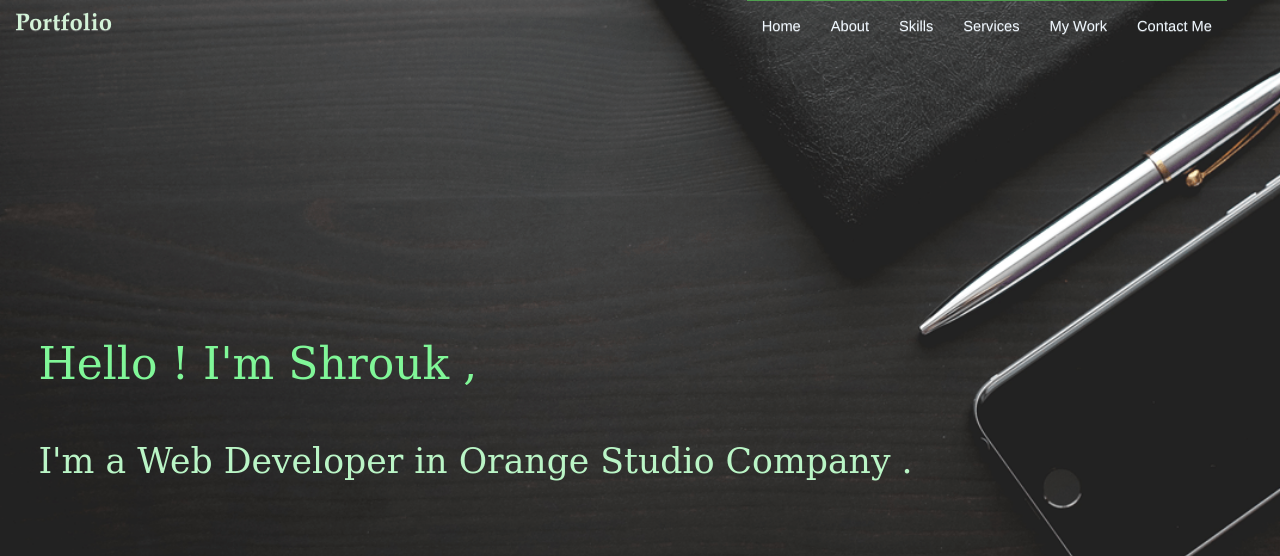
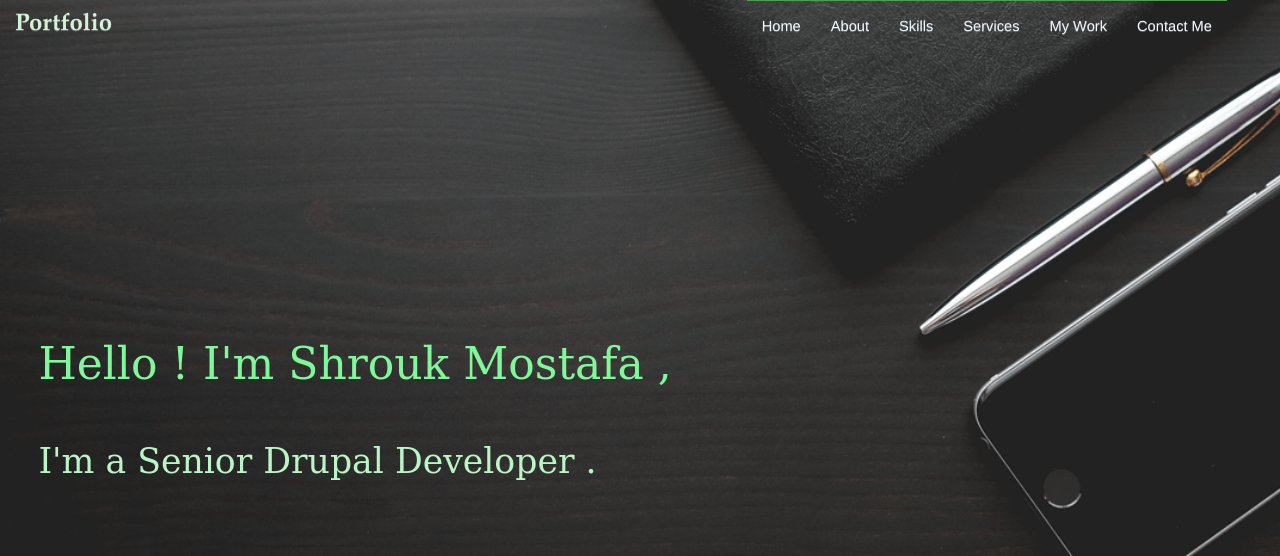
Before and after one commit to shrouk-mostafa/portfolio, a plain HTML site: page index.html in a window 1280 px wide. Shown: the top 556 px of the page. Drawn offline with nearby package versions, Linux system fonts and the light colour scheme.

Commit message:
edit hearder

```diff
--- a/index.html
+++ b/index.html
@@ -66,8 +66,8 @@
     <!--BG Image-->
     <section class="container-fluid bgImage">
 
-        <h3 class="wow bounceInLeft" style="visibility: visible; animation-name: bounceInLeft;">Hello ! I'm Shrouk ,</h3>
-        <h5 class="wow bounceInLeft" data-wow-delay="1s" style="visibility: visible; animation-delay: 1s; animation-name: bounceInLeft;">I'm a Web Developer in Orange Studio Company .</h5>
+        <h3 class="wow bounceInLeft" style="visibility: visible; animation-name: bounceInLeft;">Hello ! I'm Shrouk Mostafa ,</h3>
+        <h5 class="wow bounceInLeft" data-wow-delay="1s" style="visibility: visible; animation-delay: 1s; animation-name: bounceInLeft;">I'm a Senior Drupal Developer .</h5>
         <h6><a href="https://www.facebook.com/ShroukMostafa25" target="_blank"><i class="fa fa-facebook-square fa-3x"></i></a></h6>
         <h6><a href="https://twitter.com/shroukmostafa85?fbclid=IwAR19CXBJ5eBhPifyATVlPepjv3G1OGTPt4exq0C94MYE4GaBCPwbuWHT-Es" target="_blank"><i class="fa fa-twitter-square fa-3x"></i></a></h6>
         <h6><a href="https://www.linkedin.com/in/shrouk-mostafa-4b9111100?lipi=urn%3Ali%3Apage%3Ad_flagship3_profile_view_base_contact_details%3BXpn5VW0yQsWEWtWlCSdYHw%3D%3D" target="_blank"><i class="fa fa-linkedin-square fa-3x"></i></a></h6>
```
